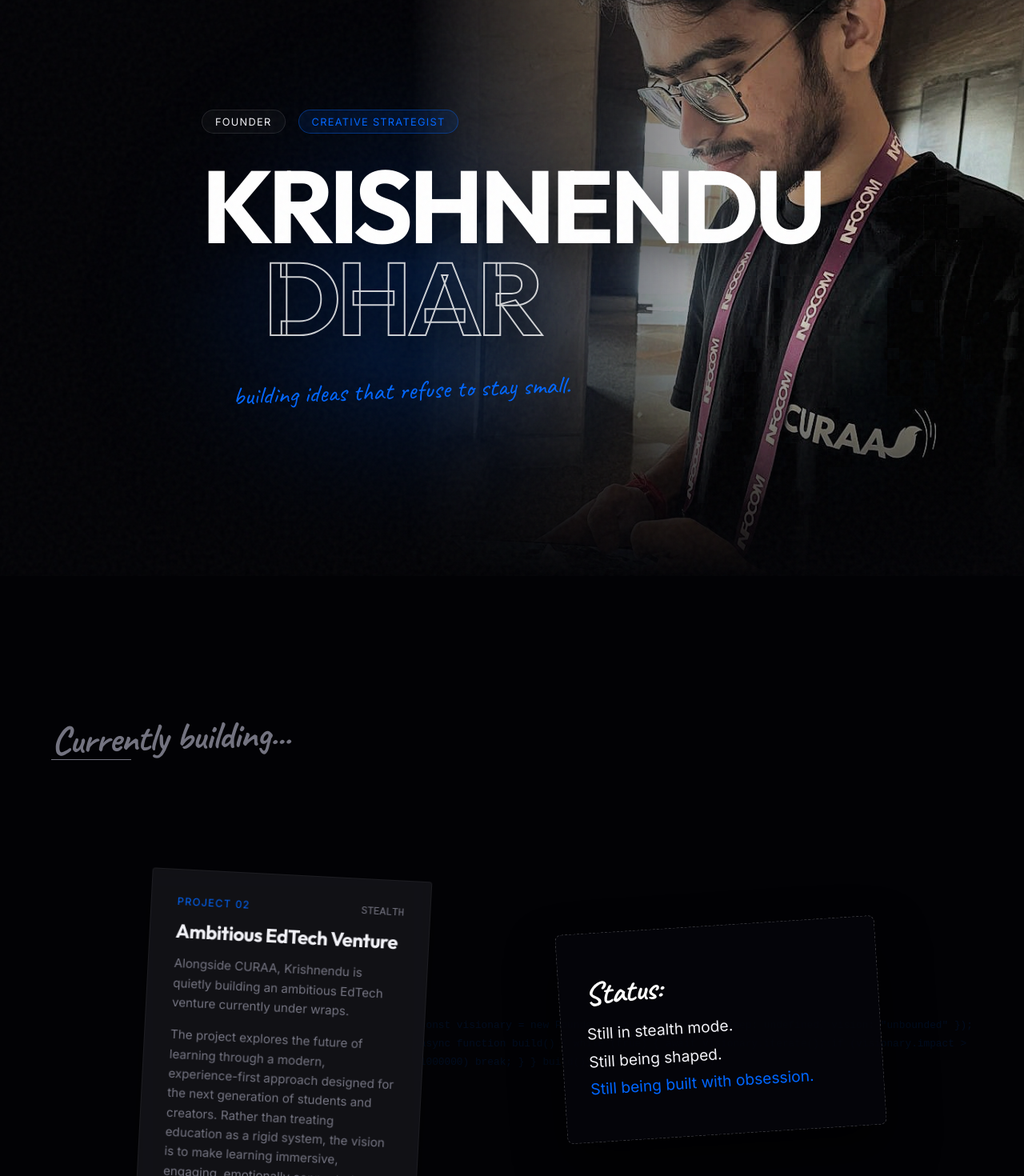
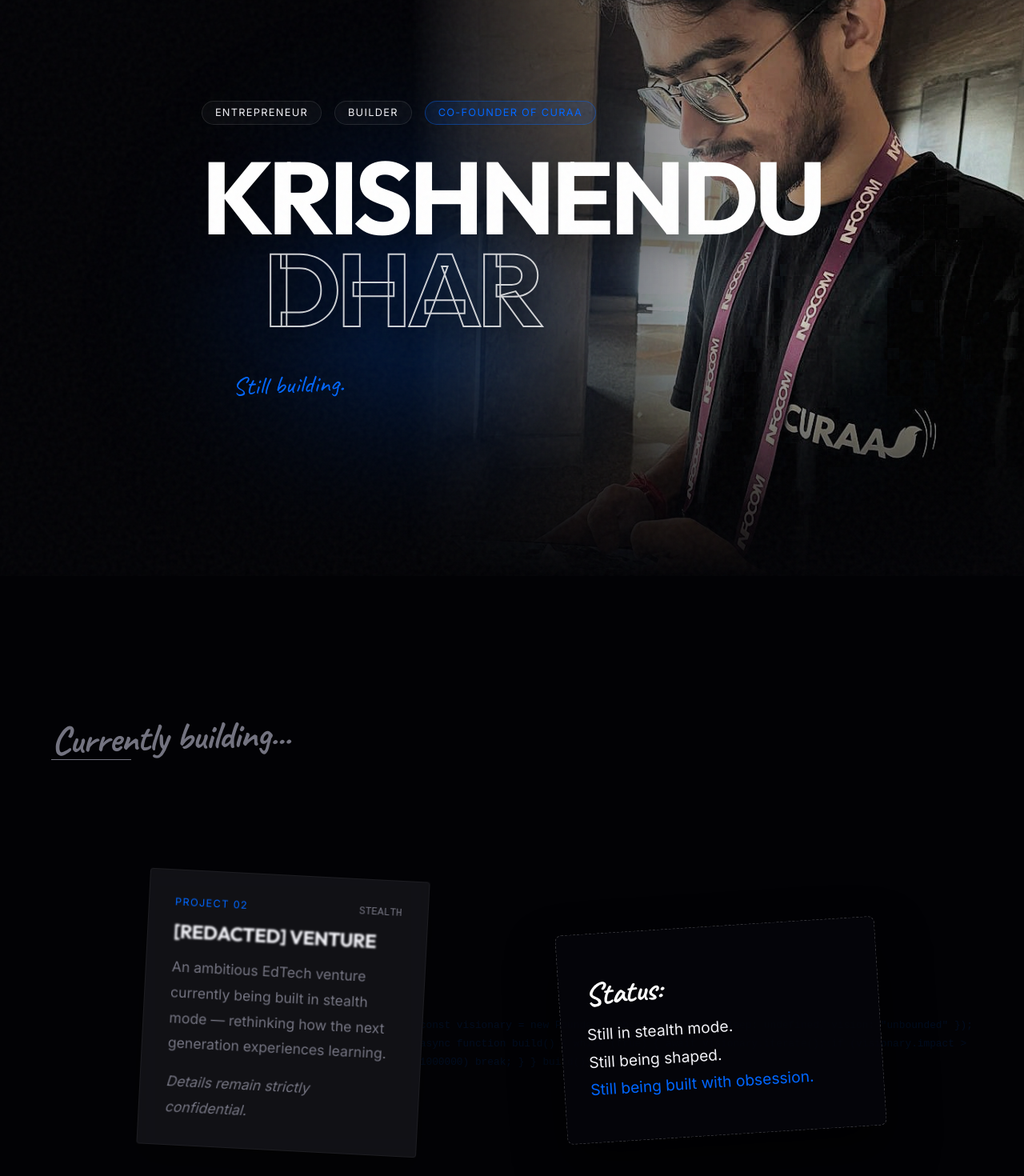
Before and after one commit to Krsh-hub/MeKrish, a React (Vite) app: page / in a window 1280 px wide. Shown: the part 80-1550 px from the top of the page at 80% size. Built offline with nearby package versions, Linux system fonts and the light colour scheme.

Commit message:
revamped the design

```diff
--- a/src/components/Contact.jsx
+++ b/src/components/Contact.jsx
@@ -92,7 +92,7 @@ const Contact = () => {
         }}>
           Let's build <br/>
           <span style={{ color: 'var(--text-muted)' }}>something</span> <br/>
-          <span style={{ fontFamily: 'var(--font-handwritten)', color: 'var(--accent-color)', fontSize: '1.2em' }}>huge.</span>
+          <span style={{ fontFamily: 'var(--font-handwritten)', color: 'var(--accent-color)', fontSize: '1.2em' }}>unforgettable.</span>
         </h2>
 
         <p style={{ color: 'var(--text-muted)', fontSize: '1.5rem', marginBottom: '4rem' }}>
--- a/src/components/CuraaVision.jsx
+++ b/src/components/CuraaVision.jsx
@@ -54,21 +54,14 @@ const CuraaVision = () => {
             flexDirection: 'column',
             gap: '1.5rem'
           }}>
-            <p style={{ fontSize: '1.1rem', color: 'var(--text-muted)', lineHeight: '1.8' }}>
-              “CURAA is not just another startup idea — it is an attempt to build something meaningful in a world overloaded with noise.
+            <p style={{ fontSize: '1.2rem', color: 'var(--text-muted)', lineHeight: '1.8' }}>
+              “CURAA is an attempt to build meaningful solutions in a world overloaded with noise.
             </p>
-            <p style={{ fontSize: '1.1rem', color: 'var(--text-muted)', lineHeight: '1.8' }}>
-              Built with a future-first mindset, CURAA represents experimentation, innovation, and the obsession to create products that genuinely solve problems instead of simply existing in the market. The vision behind CURAA is deeply rooted in understanding people, simplifying experiences, and building systems that feel human.
-            </p>
-            <p style={{ fontSize: '1.1rem', color: 'var(--text-muted)', lineHeight: '1.8' }}>
-              For Krishnendu, CURAA is more than work. It is pressure, ambition, sleepless nights, uncertainty, resilience, and the excitement of building something from zero.
+            <p style={{ fontSize: '1.2rem', color: 'var(--text-muted)', lineHeight: '1.8' }}>
+              It represents experimentation, ambition, resilience, and the obsession to create products that genuinely matter.
             </p>
             <p style={{ fontSize: '1.2rem', color: '#fff', lineHeight: '1.8', fontStyle: 'italic', fontWeight: '500' }}>
-              Every decision around CURAA is driven by one question:<br/>
-              ‘Can this create real impact?’
-            </p>
-            <p style={{ fontSize: '1.1rem', color: 'var(--text-muted)', lineHeight: '1.8' }}>
-              The journey is still unfolding.”
+              For Krishnendu, CURAA is more than a startup — it is pressure, sleepless nights, uncertainty, creativity, and belief.”
             </p>
           </div>
 
--- a/src/components/CurrentBuild.jsx
+++ b/src/components/CurrentBuild.jsx
@@ -54,12 +54,12 @@ const CurrentBuild = () => {
             <span style={{ color: 'var(--accent-color)', fontSize: '0.8rem', letterSpacing: '0.1em' }}>PROJECT 02</span>
             <span style={{ color: 'var(--text-muted)', fontSize: '0.8rem', fontFamily: 'monospace' }}>STEALTH</span>
           </div>
-          <h3 style={{ fontSize: '1.5rem', marginBottom: '1rem' }}>Ambitious EdTech Venture</h3>
-          <p style={{ color: 'var(--text-muted)', lineHeight: '1.6', fontSize: '0.95rem' }}>
-            Alongside CURAA, Krishnendu is quietly building an ambitious EdTech venture currently under wraps.
+          <h3 style={{ fontSize: '1.5rem', marginBottom: '1rem', filter: 'blur(1px)' }}>[REDACTED] VENTURE</h3>
+          <p style={{ color: 'var(--text-muted)', lineHeight: '1.8', fontSize: '1.1rem' }}>
+            An ambitious EdTech venture currently being built in stealth mode — rethinking how the next generation experiences learning.
           </p>
-          <p style={{ color: 'var(--text-muted)', lineHeight: '1.6', fontSize: '0.95rem', marginTop: '1rem' }}>
-            The project explores the future of learning through a modern, experience-first approach designed for the next generation of students and creators. Rather than treating education as a rigid system, the vision is to make learning immersive, engaging, emotionally connected, and future-oriented.
+          <p style={{ color: 'var(--text-muted)', lineHeight: '1.8', fontSize: '1.1rem', marginTop: '1rem', fontStyle: 'italic' }}>
+            Details remain strictly confidential.
           </p>
         </motion.div>
 
--- a/src/components/Hero.jsx
+++ b/src/components/Hero.jsx
@@ -1,5 +1,5 @@
-import React, { useRef } from 'react';
-import { motion, useScroll, useTransform } from 'framer-motion';
+import React, { useRef, useState, useEffect } from 'react';
+import { motion, useScroll, useTransform, AnimatePresence } from 'framer-motion';
 import me2 from '../assets/me2.jpeg';
 
 const Hero = () => {
@@ -12,6 +12,23 @@ const Hero = () => {
   const yBg = useTransform(scrollYProgress, [0, 1], ["0%", "30%"]);
   const opacityText = useTransform(scrollYProgress, [0, 0.8], [1, 0]);
   const yText = useTransform(scrollYProgress, [0, 1], ["0%", "50%"]);
+
+  const phrases = [
+    "Building ideas that refuse to stay small.",
+    "Still building.",
+    "Pressure creates clarity.",
+    "Startup mind. Creative soul.",
+    "Obsessed with impact."
+  ];
+
+  const [index, setIndex] = useState(0);
+
+  useEffect(() => {
+    const interval = setInterval(() => {
+      setIndex((prev) => (prev + 1) % phrases.length);
+    }, 4000);
+    return () => clearInterval(interval);
+  }, []);
 
   return (
     <section ref={containerRef} style={{
@@ -75,7 +92,24 @@ const Hero = () => {
               background: 'rgba(255,255,255,0.03)'
             }}
           >
-            Founder
+            Entrepreneur
+          </motion.span>
+          <motion.span
+            initial={{ opacity: 0, y: 20 }}
+            animate={{ opacity: 1, y: 0 }}
+            transition={{ delay: 0.6, duration: 0.8 }}
+            style={{
+              padding: '0.4rem 1rem',
+              border: '1px solid rgba(255,255,255,0.1)',
+              borderRadius: '20px',
+              fontSize: '0.8rem',
+              textTransform: 'uppercase',
+              letterSpacing: '0.1em',
+              backdropFilter: 'blur(10px)',
+              background: 'rgba(255,255,255,0.03)'
+            }}
+          >
+            Builder
           </motion.span>
           <motion.span
             initial={{ opacity: 0, y: 20 }}
@@ -93,7 +127,7 @@ const Hero = () => {
               color: 'var(--accent-color)'
             }}
           >
-            Creative Strategist
+            Co-Founder of CURAA
           </motion.span>
         </div>
 
@@ -116,21 +150,28 @@ const Hero = () => {
           }}>DHAR</span>
         </h1>
 
+        <div style={{ height: '4rem', position: 'relative', marginTop: '2rem', marginLeft: '5%', transform: 'rotate(-2deg)' }}>
+          <AnimatePresence mode="wait">
             <motion.p
-          initial={{ opacity: 0 }}
-          animate={{ opacity: 1 }}
-          transition={{ delay: 1.2, duration: 1 }}
+              key={index}
+              initial={{ opacity: 0, y: 15 }}
+              animate={{ opacity: 1, y: 0 }}
+              exit={{ opacity: 0, y: -15 }}
+              transition={{ duration: 0.6 }}
               style={{
                 fontFamily: 'var(--font-handwritten)',
                 fontSize: '2rem',
                 color: 'var(--accent-color)',
-            marginTop: '2rem',
-            marginLeft: '5%',
-            transform: 'rotate(-2deg)'
+                position: 'absolute',
+                top: 0,
+                left: 0,
+                width: 'max-content'
               }}
             >
-          building ideas that refuse to stay small.
+              {phrases[index]}
             </motion.p>
+          </AnimatePresence>
+        </div>
       </motion.div>
 
       {/* Floating ambient orb */}
--- a/src/components/Identity.jsx
+++ b/src/components/Identity.jsx
@@ -100,10 +100,10 @@ const Identity = () => {
             backdropFilter: 'blur(5px)'
           }}>
             <p>
-              <strong style={{ color: '#fff' }}>A 19-year-old entrepreneur from India.</strong> Fascinated by the intersection of AI-native products, bold branding, and human creativity.
+              <strong style={{ color: '#fff' }}>An ambitious 19-year-old entrepreneur.</strong> Fascinated by startups, bold branding, AI-native products, football, and boundless creativity.
             </p>
             <p>
-              I am driven by an obsession to build meaningful things. The kind of things that solve real problems, spark emotion, and refuse to be ignored. I thrive in the pressure cooker of startup culture because <span style={{ color: '#fff' }}>pressure creates clarity.</span>
+              I am emotionally driven by a relentless obsession to build meaningful things—products that solve genuine problems and refuse to be ignored. Resilience is my baseline. Despite setbacks, I thrive in the pressure cooker of startup culture because <span style={{ color: '#fff' }}>pressure creates clarity.</span>
             </p>
           </div>
         </motion.div>
--- a/src/components/InsideMyMind.jsx
+++ b/src/components/InsideMyMind.jsx
@@ -4,10 +4,11 @@ import brainImg from '../assets/brain.png';
 
 const thoughts = [
   { text: "Ideas keep me awake at night.", top: "20%", left: "10%", delay: 0 },
-  { text: "Pressure creates clarity.", top: "60%", left: "15%", delay: 0.2 },
-  { text: "The future belongs to builders.", top: "30%", left: "60%", delay: 0.4 },
-  { text: "Football. Music. Startups. Repeat.", top: "70%", left: "55%", delay: 0.6 },
-  { text: "Still learning. Still building.", top: "45%", left: "35%", delay: 0.8 },
+  { text: "The future belongs to builders.", top: "60%", left: "15%", delay: 0.2 },
+  { text: "Still learning. Still building.", top: "30%", left: "60%", delay: 0.4 },
+  { text: "I romanticize building startups.", top: "70%", left: "55%", delay: 0.6 },
+  { text: "Football. Music. Startups. Repeat.", top: "45%", left: "35%", delay: 0.8 },
+  { text: "I want to create things that outlive me.", top: "15%", left: "70%", delay: 1.0 },
 ];
 
 const InsideMyMind = () => {
```
Lines whose indentation alone changed are shown as unchanged.
